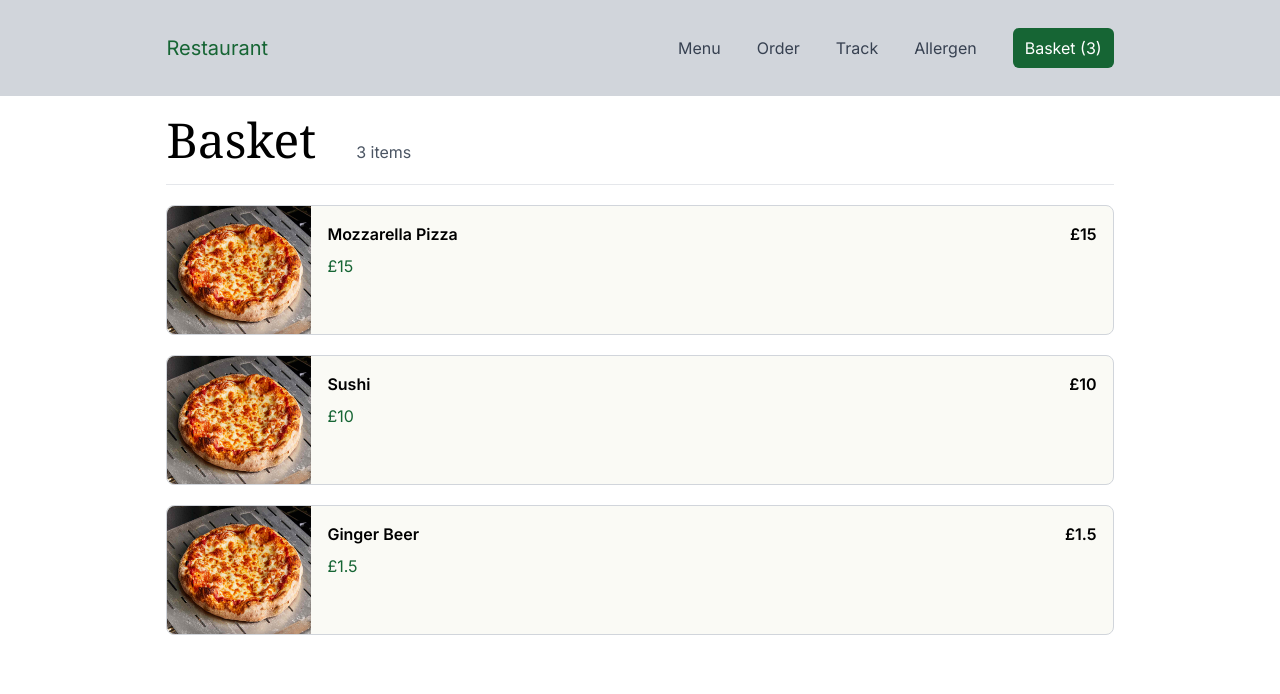
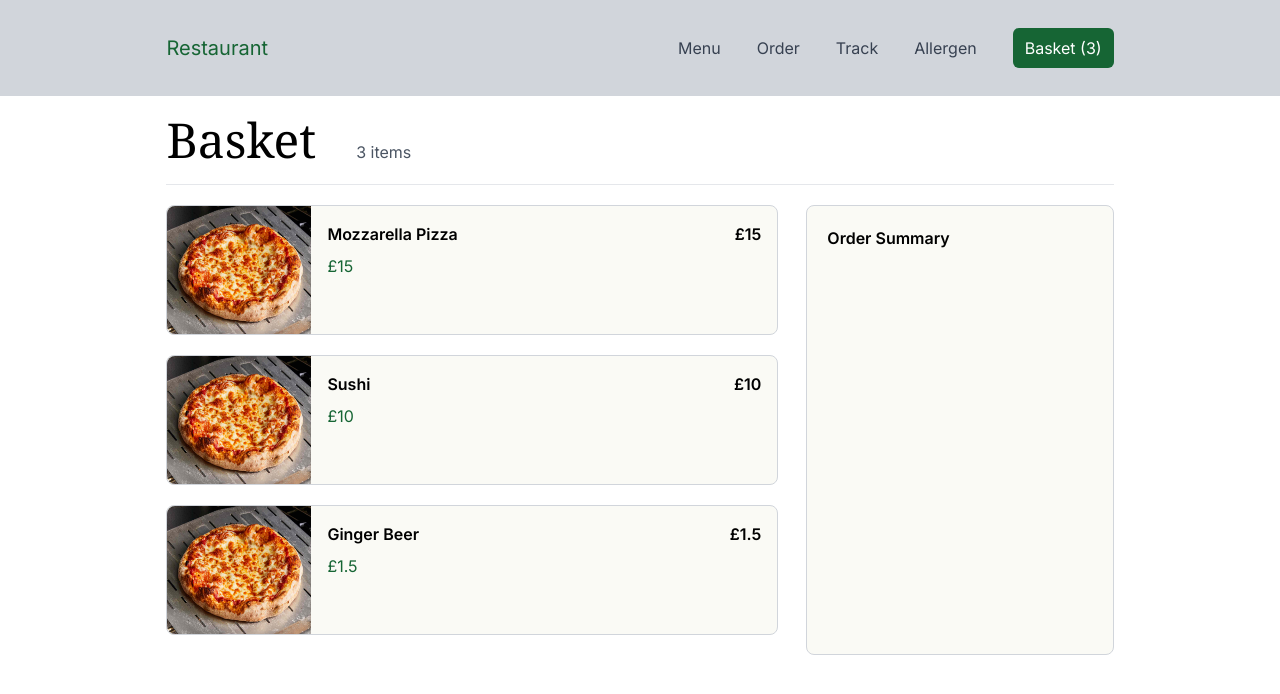
Before and after one commit to RealPhilos/resturant_website_team_project, a Next.js app in the folder frontend/: page /checkout in a window 1280 px wide. Shown: the top 694 px of the page. Built offline with nearby package versions, Linux system fonts and the light colour scheme.

Commit message:
adjusted itemCards on the checkout UI

```diff
--- a/frontend/src/app/checkout/components/itemCard.jsx
+++ b/frontend/src/app/checkout/components/itemCard.jsx
@@ -1,6 +1,6 @@
 function ItemCard({ item: { id, name, price, quantity } }) {
   return (
-    <div className="flex border bg-[#FAFAF5] border-gray-300 my-5 rounded-lg">
+    <div className="flex border bg-[#FAFAF5] border-gray-300 mb-5 rounded-lg">
       <img src="pizza.jpeg" className="w-36 inline-block h-32 rounded-l-lg" />
       <div className="flex flex-col gap-2 w-full p-4">
         <div className="w-full font-semibold flex justify-between">
--- a/frontend/src/app/checkout/components/itemList.jsx
+++ b/frontend/src/app/checkout/components/itemList.jsx
@@ -22,7 +22,7 @@ export default function ItemList() {
     },
   ];
   return (
-    <div>
+    <div className="w-2/3">
       {dummyData.map((data) => (
         <ItemCard item={data} />
       ))}
--- /dev/null
+++ b/frontend/src/app/checkout/components/orderSummary.jsx
@@ -0,0 +1,10 @@
+import React from "react";
+
+export default function OrderSummary() {
+  return (
+    <div className="w-1/3 min-h-32 border p-5 border-gray-300 rounded-lg bg-[#FAFAF5]">
+      <span className="font-semibold">Order Summary</span>
+      <div></div>
+    </div>
+  );
+}
--- a/frontend/src/app/checkout/page.jsx
+++ b/frontend/src/app/checkout/page.jsx
@@ -1,12 +1,16 @@
 import CheckoutHeader from "./components/checkoutHeader";
 import ItemList from "./components/itemList";
+import OrderSummary from "./components/orderSummary";
 
 export default function CheckoutPage() {
   return (
     <div>
       <CheckoutHeader />
       <hr />
-      <ItemList />
+      <div className="flex gap-7 mt-5">
+        <ItemList />
+        <OrderSummary />
+      </div>
     </div>
   );
 }
```
